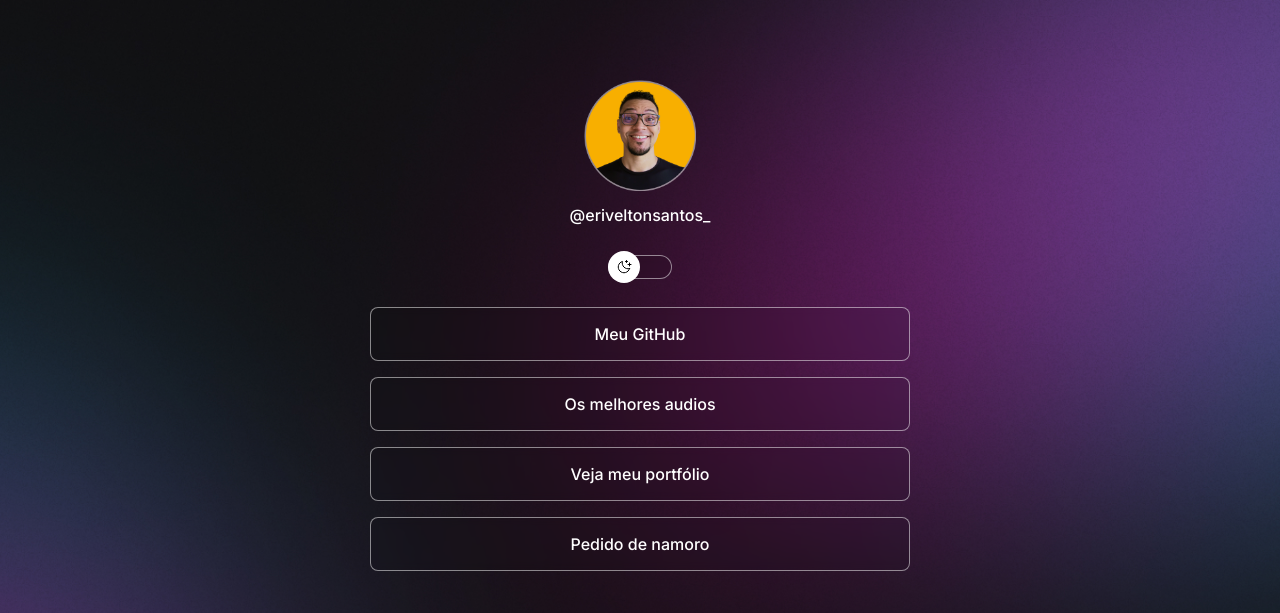
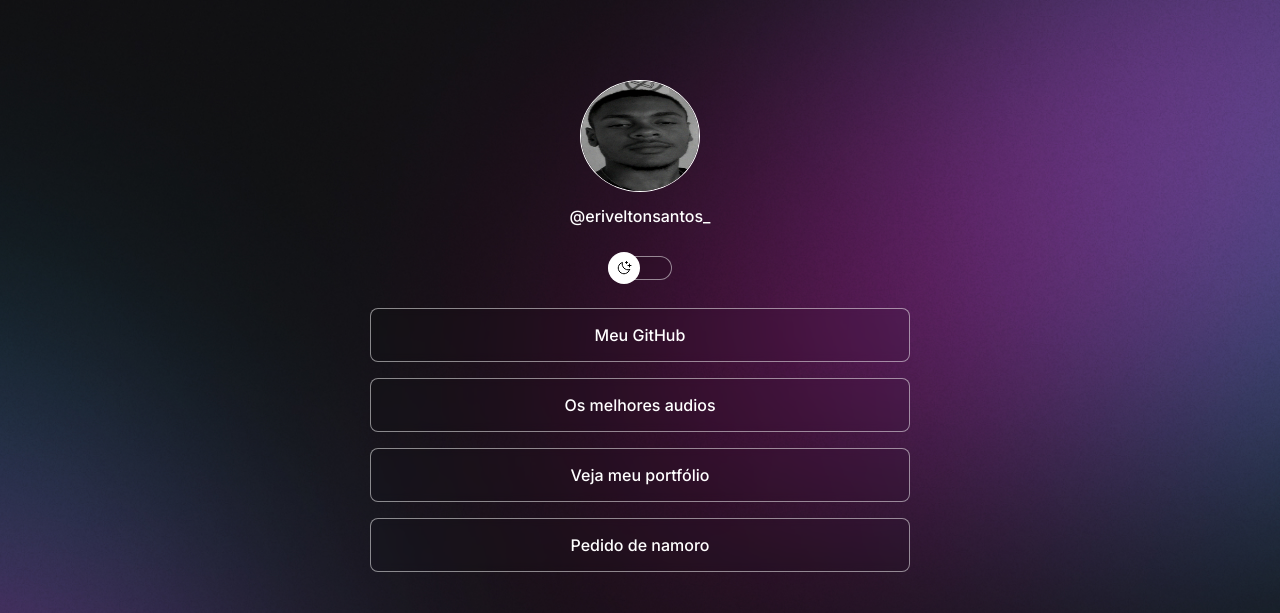
Before and after one commit to EriveltonSJ/Agregador-de-Links, a plain HTML site: page index.html in a window 1280 px wide. Both pictures are taken after a click on the element 640 px from the left and 267 px from the top of the page. Shown: the top 613 px of the page. Drawn offline with nearby package versions, Linux system fonts and the light colour scheme.

Commit message:
Mudança da foto de perfil

```diff
--- a/index.html
+++ b/index.html
@@ -17,7 +17,7 @@
     <div id="container">
       <div id="profile">
         <img
-          src="./assets/assets/avatar.png"
+          src="./assets/assets/foto-dark.jpeg"
           alt="Foto meramente ilustrativa."
         />
         <p>@eriveltonsantos_</p>
--- a/script.js
+++ b/script.js
@@ -13,10 +13,10 @@ function toggleMode() {
    const img = document.querySelector('#profile img')
 
     if (html.classList.contains('light')) {
-        img.setAttribute('src', './assets/assets/avatar-light.png')
+        img.setAttribute('src', './assets/assets/foto-light.jpeg')
     }
     else {
-        img.setAttribute('src', './assets/assets/avatar.png')
+        img.setAttribute('src', './assets/assets/foto-dark.jpeg')
     }
 
 }
--- a/style.css
+++ b/style.css
@@ -47,9 +47,10 @@ body * {
 }
 
 #profile img {
-  width: 112px;
-  /*height: 112px;
-  border-radius: 50%;*/
+  width: 120px;
+  height: 112px;
+  border-radius: 50%;
+  border: 1px solid var(--text-color);
 }
 
 #profile p {
```
Also changed, not shown: assets/assets/foto-dark.jpeg (added), assets/assets/foto-light.jpeg (added), assets/assets/foto1.png (deleted), assets/assets/foto2.png (deleted).
